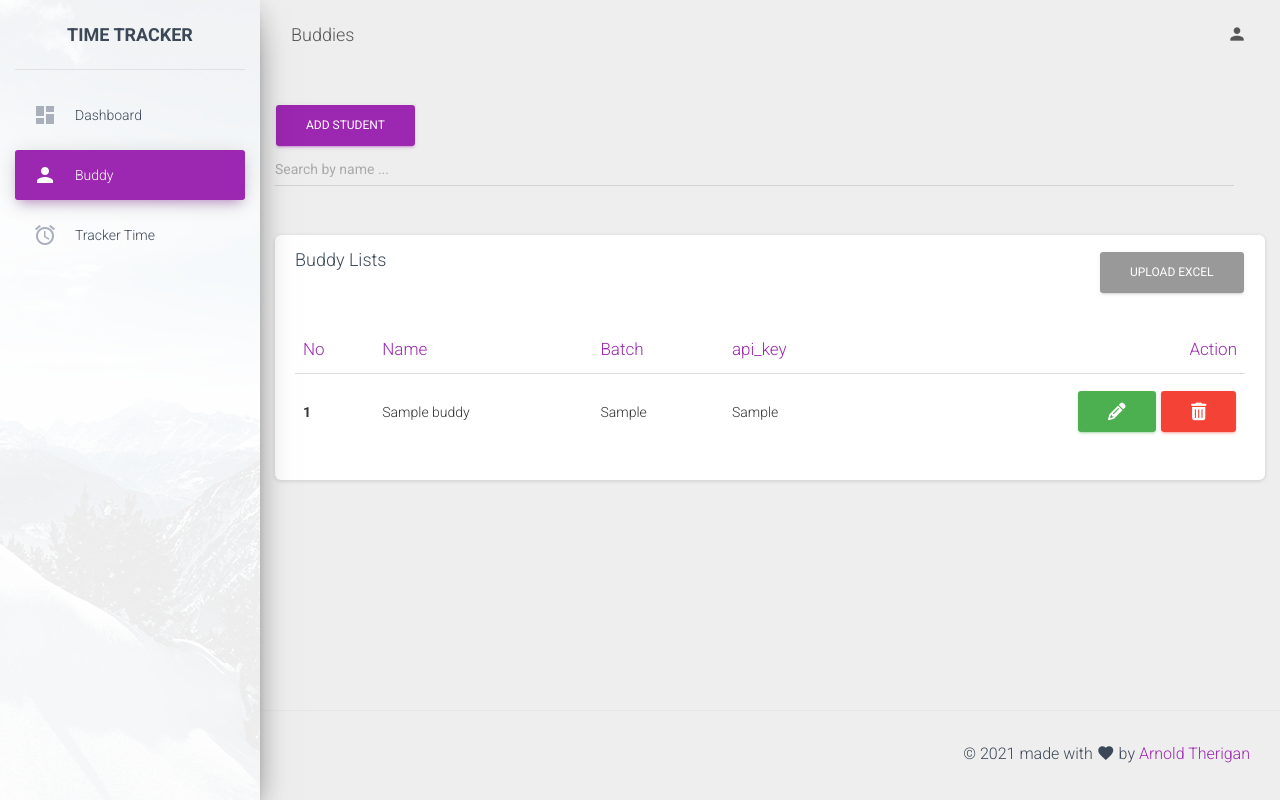
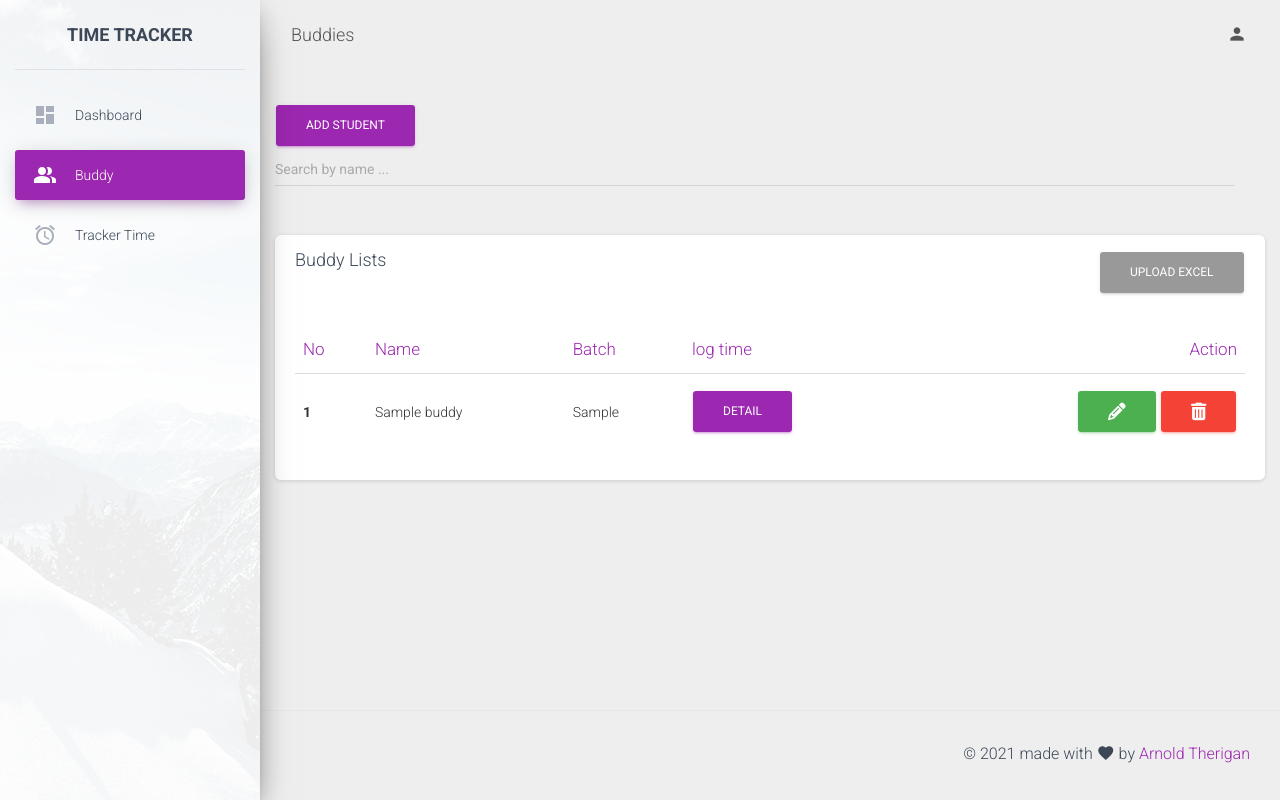
Before and after one commit to arnoldtherigan15/timetracker, a Laravel app: page /admin/buddy in a window 1280 px wide. Run offline with Laravel 8, Linux system fonts and the light colour scheme; a user stored in the database is signed in; tables that the repository leaves empty hold one stand-in row (values such as "Sample post"); some libraries are stand-ins or nearby versions.

Commit message:
connection with client - add new method at buddy controller - add new router at web.php - add new blade component named log.blade.php

```diff
--- /dev/null
+++ b/server/app/Helpers/helpers.php
@@ -0,0 +1,15 @@
+<?php
+
+if (! function_exists('dateID')) {
+    /**
+     * dateID
+     *
+     * @param  mixed $tanggal
+     * @return void
+     */
+    function dateID($tanggal) {
+        $value = Carbon\Carbon::parse($tanggal);
+        $parse = $value->locale('id');
+        return $parse->translatedFormat('l, d F Y');
+    }
+}
--- a/server/app/Http/Controllers/Admin/BuddyController.php
+++ b/server/app/Http/Controllers/Admin/BuddyController.php
@@ -165,4 +165,13 @@ class BuddyController extends Controller
         }
 
     }
+
+    /**
+     * buddy log time
+     */
+
+     public function logTime(Buddy $buddy)
+     {
+        return view('admin.buddy.log', compact('buddy'));
+     }
 }
--- a/server/composer.json
+++ b/server/composer.json
@@ -40,7 +40,11 @@
             "App\\": "app/",
             "Database\\Factories\\": "database/factories/",
             "Database\\Seeders\\": "database/seeders/"
-        }
+        },
+        "files": [
+            "app/Helpers/helpers.php"
+        ]
+
     },
     "autoload-dev": {
         "psr-4": {
--- a/server/resources/views/admin/buddy/index.blade.php
+++ b/server/resources/views/admin/buddy/index.blade.php
@@ -49,7 +49,7 @@
                             Batch
                             </th>
                             <th>
-                            api_key
+                            log time
                             </th>
                             <th class="text-right">
                             Action
@@ -69,7 +69,9 @@
                                 {{ $buddy->batch }}
                             </td>
                             <td>
-                                {{ $buddy->api_key }}
+                                <a class="btn btn-primary" href="{{ route('admin.buddy.logTime', $buddy->id) }}">
+                                    detail
+                                </a>
                             </td>
                             <td class="text-right">
                                 <a class="btn btn-success" href="{{ route('admin.buddy.edit', $buddy->id) }}">
--- a/server/resources/views/admin/time/detail.blade.php
+++ b/server/resources/views/admin/time/detail.blade.php
@@ -8,9 +8,9 @@
             <div class="col-md-4">
                 <div class="card">
                     <div class="card-header card-header-text card-header-primary">
-                    <div class="card-text">
-                        <h4 class="card-title">{{ $record['date'] }}</h4>
-                    </div>
+                        <div class="card-text">
+                            <h4 class="card-title">{{ $record['date'] }}</h4>
+                        </div>
                     </div>
                     <div class="card-body text-center">
                         <span class="badge badge-primary" style="font-size:20px">{{ $record['total_time'] }}</span>
--- a/server/resources/views/auth/login.blade.php
+++ b/server/resources/views/auth/login.blade.php
@@ -3,7 +3,7 @@
 @section('content')
 
 <div class="row justify-content-center align-items-center h-100">
-    <div class="col-4 col-md-5 col-sm-8">
+    <div class="col-10 col-md-5 col-sm-8">
         <div class="login-form rounded shadow p-5" style="background: RGBA(255, 255, 255, .8)">
             <div class="" style="text-align: center;">
                 <h3 class="mb-4">Time Tracker</h3>
--- a/server/resources/views/auth/register.blade.php
+++ b/server/resources/views/auth/register.blade.php
@@ -3,7 +3,7 @@
 @section('content')
 
 <div class="row justify-content-center align-items-center h-100">
-    <div class="col-4 col-md-5 col-sm-8">
+    <div class="col-10 col-md-5 col-sm-8">
         <div class="login-form rounded shadow p-5" style="background: RGBA(255, 255, 255, .8)">
             <div class="" style="text-align: center;">
                 <h3 class="mb-4">Time Tracker</h3>
--- a/server/resources/views/layouts/app.blade.php
+++ b/server/resources/views/layouts/app.blade.php
@@ -16,8 +16,7 @@ The above copyright notice and this permission notice shall be included in all c
 <head>
   <meta charset="utf-8" />
   <meta name="csrf-token" content="{{ csrf_token() }}">
-  <link rel="apple-touch-icon" sizes="76x76" href="{{ asset('assets/img/apple-icon.png') }}">
-  <link rel="icon" type="image/png" href="{{ asset('assets/img/favicon.png') }}">
+  <link rel="icon" href="https://i.pinimg.com/originals/04/b3/0c/04b30cb706a04eaa45403a231c2f4937.png" type="image/icon type">
   <meta http-equiv="X-UA-Compatible" content="IE=edge,chrome=1" />
   <title>{{ $title ?? config('app.name') }} - Time Tracker</title>
   <meta content='width=device-width, initial-scale=1.0, shrink-to-fit=no' name='viewport' />
@@ -65,7 +64,7 @@ The above copyright notice and this permission notice shall be included in all c
                 </li>
                 <li class="nav-item {{ Request::is('admin/buddy*') ? ' active' :  '' }}">
                     <a class="nav-link" href="{{ route('admin.buddy.index') }}">
-                    <i class="material-icons">person</i>
+                    <i class="material-icons">people_alt</i>
                     <p>Buddy</p>
                     </a>
                 </li>
@@ -94,10 +93,14 @@ The above copyright notice and this permission notice shall be included in all c
                 </button>
                 <div class="collapse navbar-collapse justify-content-end">
 
+                  <form class="navbar-form">
+
+                  </form>
                   <ul class="navbar-nav">
+                  {{-- <ul class="navbar-n ./ av"> --}}
 
                       <li class="nav-item dropdown">
-                    <a class="nav-link" href="javascript:;" id="navbarDropdownProfile" data-toggle="dropdown" aria-haspopup="true" aria-expanded="false">
+                      <a class="nav-link" href="#" id="navbarDropdownProfile" data-toggle="dropdown" aria-haspopup="true" aria-expanded="false">
                           <i class="material-icons">person</i>
                           <p class="d-lg-none d-md-block">
                           Account
@@ -107,6 +110,7 @@ The above copyright notice and this permission notice shall be included in all c
                           <a onclick="logout()" class="dropdown-item" style="cursor: pointer">Log out</a>
                       </div>
                       </li>
+
                   </ul>
                 </div>
             </div>
--- a/server/resources/views/layouts/auth.blade.php
+++ b/server/resources/views/layouts/auth.blade.php
@@ -15,8 +15,7 @@ The above copyright notice and this permission notice shall be included in all c
 
 <head>
   <meta charset="utf-8" />
-  <link rel="apple-touch-icon" sizes="76x76" href="{{ asset('assets/img/apple-icon.png') }}">
-  <link rel="icon" type="image/png" href="{{ asset('assets/img/favicon.png') }}">
+  <link rel="icon" href="https://i.pinimg.com/originals/04/b3/0c/04b30cb706a04eaa45403a231c2f4937.png" type="image/icon type">
   <meta http-equiv="X-UA-Compatible" content="IE=edge,chrome=1" />
   <title>{{ $title ?? config('app.name') }} - Time Tracker</title>
   <meta content='width=device-width, initial-scale=1.0, shrink-to-fit=no' name='viewport' />
@@ -29,7 +28,7 @@ The above copyright notice and this permission notice shall be included in all c
   <link href="{{ asset('assets/demo/demo.css') }}" rel="stylesheet" />
 </head>
 
-<body style="height: 100vh;background-image:url({{asset('assets/img/fox.jpg')}}); background-position:center;background-size:cover;width:100vw">
+<body style="height: 100vh;background-image:url({{asset('assets/img/fox.jpg')}}); background-position:center;background-size:cover;width:100vw;overflow-x:hidden">
 
 
     @yield('content')
--- a/server/routes/web.php
+++ b/server/routes/web.php
@@ -35,6 +35,7 @@ Route::prefix('admin')->group(function () {
 
 
         Route::resource('/buddy', BuddyController::class, ['as' => 'admin']);
+        Route::get('/buddy/log-time/{buddy}', [BuddyController::class, 'logTime'])->name('admin.buddy.logTime');
 
         Route::get('/importBuddy', [BuddyController::class, 'importExportView'])->name('admin.buddy.showImport');
         Route::post('/importBuddy', [BuddyController::class, 'import'])->name('admin.buddy.import');
```
Also changed, not shown: server/resources/views/admin/buddy/log.blade.php (added, +68 -0 lines). Lines whose indentation alone changed are shown as unchanged.
